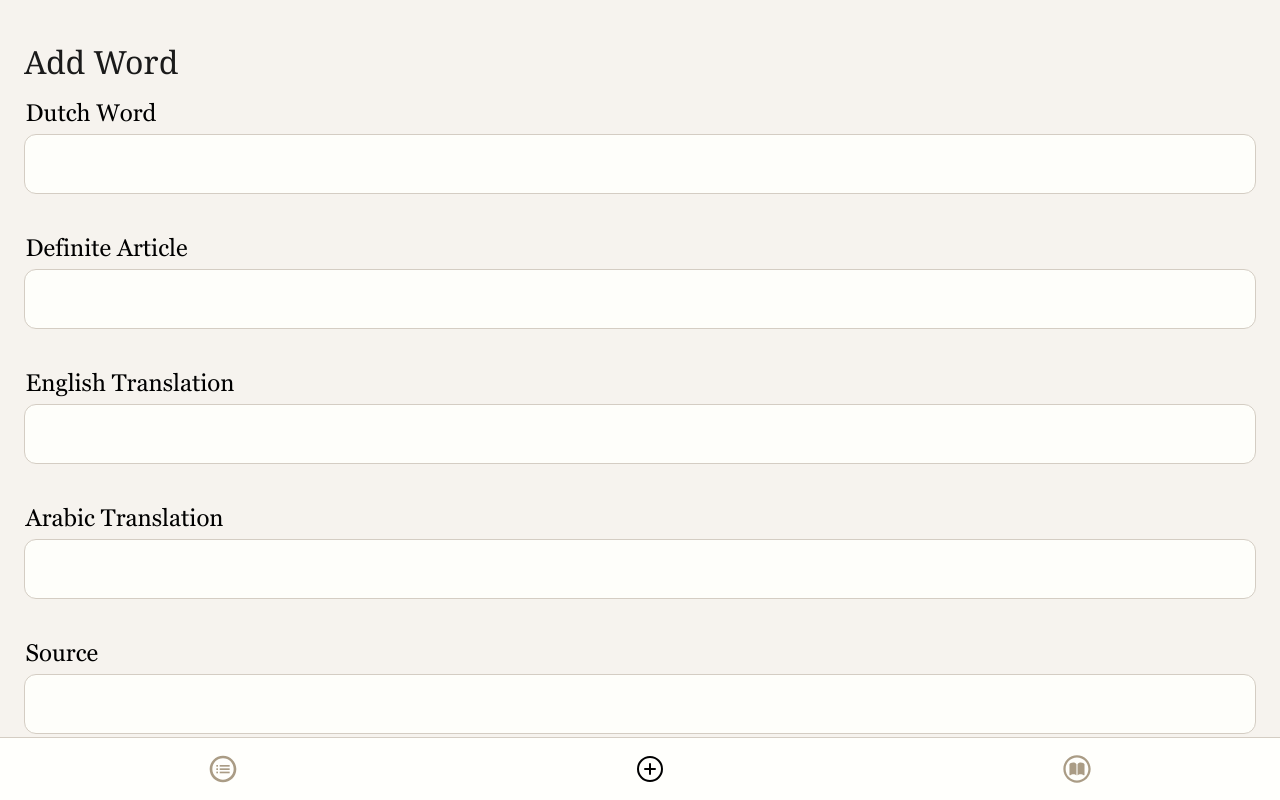
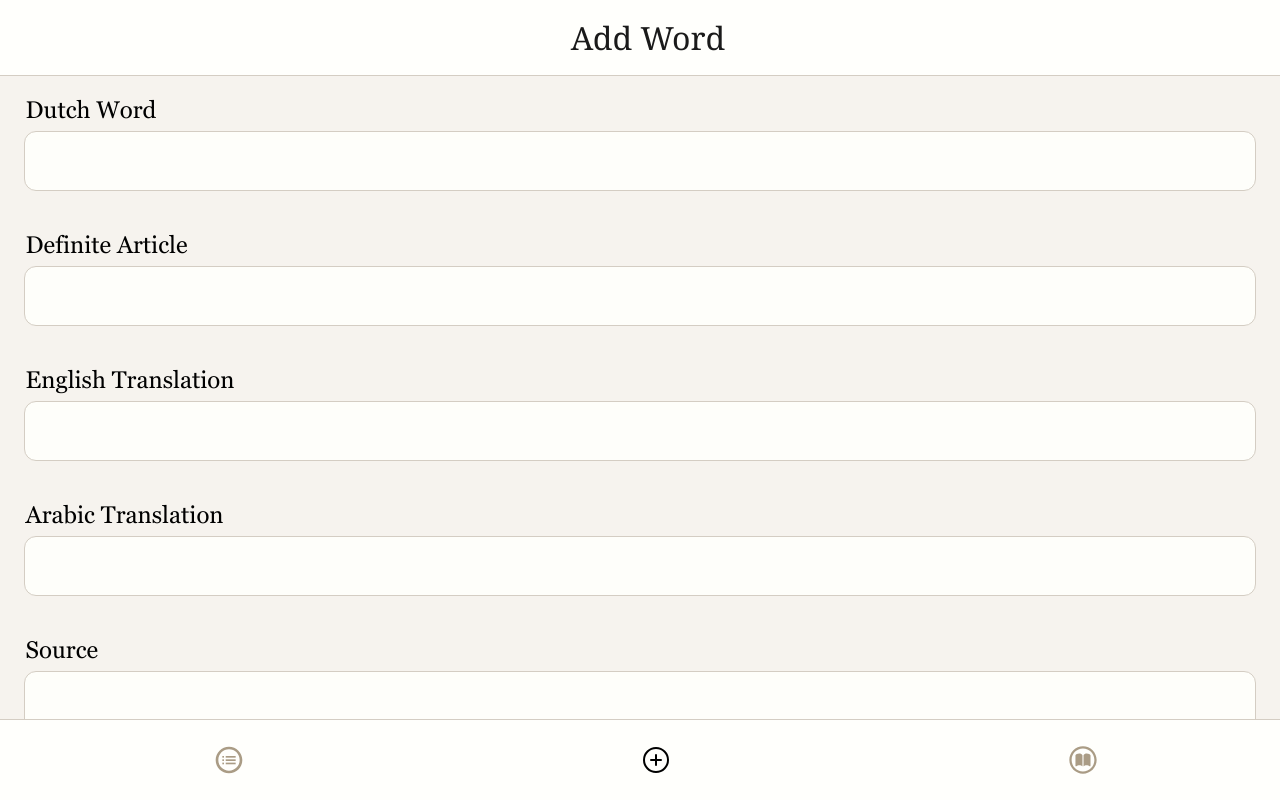
Before and after one commit to oversys/Rusty-Words, a Vue app: page /add in a window 1280 px wide. Shown: the top 800 px of the page. Built offline with nearby package versions, Linux system fonts and the light colour scheme.

Commit message:
Implement word searching, complete styling of word details, add header

```diff
--- a/src/App.vue
+++ b/src/App.vue
@@ -2,10 +2,13 @@
 import { RouterLink, RouterView } from 'vue-router'
 import { invoke } from "@tauri-apps/api/core";
 
+import Header from './components/Header.vue'
 import Footer from './components/Footer.vue'
 </script>
 
 <template>
+	<Header />
+
 	<div class="container">
 		<RouterView />
 	</div>
@@ -15,6 +18,8 @@ import Footer from './components/Footer.vue'
 
 <style scoped>
 .container {
+	margin-top: 2.5rem;
 	padding: 8px;
+	margin-bottom: 1rem;
 }
 </style>
--- a/src/assets/base.css
+++ b/src/assets/base.css
@@ -158,6 +158,13 @@
 	font-style: italic;
 }
 
+/* RB (Arabic) */
+@font-face {
+	font-family: RB;
+	src: url('fonts/RB/RB-Regular.ttf');
+	font-style: normal;
+}
+
 /* — Reset & globals — */
 *,
 *::before,
@@ -184,6 +191,8 @@ html::-webkit-scrollbar {           /* WebKit */
 
 body {
 	background: #F6F3EE;
+	overflow-x: hidden;
+	width: 100%;
 }
 
 h1 {
@@ -217,3 +226,14 @@ p {
 	font-size: 1.4rem;
 	color: #000;
 }
+
+/* Disable blue highlight on button/link click */
+button {
+	-webkit-tap-highlight-color: transparent;
+	-webkit-tap-highlight-color: rgba(0, 0, 0, 0);
+}
+
+a {
+	-webkit-tap-highlight-color: transparent;
+	-webkit-tap-highlight-color: rgba(0, 0, 0, 0);
+}
--- a/src/components/Footer.vue
+++ b/src/components/Footer.vue
@@ -40,7 +40,7 @@ export default {
 	width: 100%;
 	display: flex;
 	justify-content: space-around;
-	padding: 15px 10px;
+	padding: 1.5rem 1rem;
 	background-color: #FFFFFC;
 	border-top: 1.75px solid #D4CDC3;
 }
--- /dev/null
+++ b/src/components/Header.vue
@@ -0,0 +1,31 @@
+<script>
+</script>
+
+<template>
+	<div class="header-container">
+		<h2>
+			{{
+				$route.path === '/'
+					? 'My Words'
+					: $route.path === '/add'
+					? 'Add Word'
+					: $route.path === '/word'
+					? 'Word Details'
+					: ''
+			}}
+		</h2>
+	</div>
+</template>
+
+<style scoped>
+.header-container {
+	position: fixed;
+	top: 0;
+	width: 100%;
+	display: flex;
+	justify-content: space-around;
+	padding: 1rem 0.5rem;
+	background-color: #FFFFFC;
+	border-bottom: 1.75px solid #D4CDC3;
+}
+</style>
--- a/src/views/AddWord.vue
+++ b/src/views/AddWord.vue
@@ -49,8 +49,6 @@ export default {
 
 <template>
 	<div class="main-container">
-		<h2>Add Word</h2>
-
 		<div class="field-container">
 			<p>Dutch Word</p>
 			<div class="box-container">
--- a/src/views/WordDetails.vue
+++ b/src/views/WordDetails.vue
@@ -16,14 +16,12 @@ export default {
 
 <template>
 	<div class="main-container">
-		<h2>Word Details</h2>
-
 		<div v-if="word" class="details-container">
 			<!-- Main word details -->
 			<h1>{{ word.dutchWord }}{{ word.definiteArticle ? ', ' : '' }} {{ word.definiteArticle }}</h1>
 			<h4>(verb)</h4>
 			<p>→ {{ word.englishTranslation }}</p>
-			<p v-if="word.arabicTranslation" style="text-align: right;">{{ word.arabicTranslation }} ←</p>
+			<p v-if="word.arabicTranslation" style="text-align: right; font-family: RB;">{{ word.arabicTranslation }} ←</p>
 			<p v-if="word.source">Source: {{ word.source }}</p>
 
 			<hr />
@@ -31,9 +29,11 @@ export default {
 			<!-- Sentences -->
 			<h2>Sentences</h2>
 
-			<div v-for="sentence in word.sentences" class="box-container">
-				<p v-html="formatItalic(sentence.sentence)"></p>
-				<p>→ <span v-html="formatItalic(sentence.meaning)"></span></p>
+			<div class="sentences-container">
+				<div v-for="sentence in word.sentences" class="box-container">
+					<p v-html="formatItalic(sentence.sentence)"></p>
+					<p>→ <span v-html="formatItalic(sentence.meaning)"></span></p>
+				</div>
 			</div>
 
 			<hr />
@@ -50,8 +50,11 @@ export default {
 			<!-- Tags -->
 			<h2>Tags</h2>
 
-			<p v-for="tag in word.tags">{{ tag }}</p>
-
+			<div class="tags-container">
+				<div v-for="tag in word.tags" class="tag">
+					<a href="/">{{ tag }}</a>
+				</div>
+			</div>
 		</div>
 		<div v-else>
 			<p>This page will show the details of the last word you selected.</p>
@@ -86,6 +89,48 @@ export default {
 	margin-bottom: 1rem;
 }
 
+.sentences-container {
+	margin-top: 0.5rem;
+}
+
+ul {
+	list-style: none;
+	padding-left: 0;
+	margin-top: 1rem;
+}
+
+ul li {
+	background: #FEFEFA;
+	border: 1.75px solid #D4CDC3;
+	border-radius: 0.75rem;
+	padding: 1rem 1.25rem;
+	margin-bottom: 0.75rem;
+	font-size: 1.5rem;
+}
+
+.tags-container {
+	display: flex;
+	gap: 0.5rem;
+	flex-wrap: wrap;
+	margin-top: 1rem;
+}
+
+.tag {
+	background-color: #EFEBE0;
+	border: 1.75px solid #D5CEC3;
+	border-radius: 0.75rem;
+	padding: 0.3rem 0.6rem;
+	text-align: center;
+	white-space: nowrap;
+}
+
+.tag a {
+	text-decoration: none;
+	font-weight: 400;
+	font-size: 1.4rem;
+	color: #000;
+}
+
 hr {
 	display: block;
 	height: 1px;
--- a/src/views/WordList.vue
+++ b/src/views/WordList.vue
@@ -4,7 +4,8 @@ import { invoke } from "@tauri-apps/api/core";
 export default {
 	data() {
 		return {
-			words: null
+			words: null,
+			searchQuery: ''
 		}
 	},
 	async mounted() {
@@ -16,20 +17,34 @@ export default {
 			localStorage.setItem("word", JSON.stringify(word));
 			this.$router.push('/word');
 		}
+	},
+	computed: {
+		filteredWords() {
+			if (!this.searchQuery) return this.words;
+
+			const query = this.searchQuery.toLowerCase();
+			return this.words.filter(word =>
+				word.dutchWord.toLowerCase().includes(query) ||
+					word.englishTranslation.toLowerCase().includes(query) ||
+					(word.definiteArticle && word.definiteArticle.toLowerCase().includes(query))
+			);
+		}
 	}
 }
 </script>
 
 <template>
 	<div class="main-container">
-		<h2>My Words</h2>
-
 		<div class="box-container search">
 			<img src="../assets/icons/search.svg" alt="Search" />
-			<input placeholder="Search words" />
+			<input v-model="searchQuery" placeholder="Search words" />
 		</div>
 
-		<div v-for="word in words" class="box-container" @click="viewWordDetails(word)">
+		<div v-for="word in filteredWords"
+			:key="word.id"
+			class="box-container"
+			@click="viewWordDetails(word)"
+		>
 			<h2>{{ word.dutchWord }}{{ word.definiteArticle ? ', ' : '' }} {{ word.definiteArticle }}</h2>
 			<p class="translation">→ <i>{{ word.englishTranslation }}</i></p>
 		</div>
```
Also changed, not shown: src/assets/fonts/RB/RB-Regular.ttf (added).
